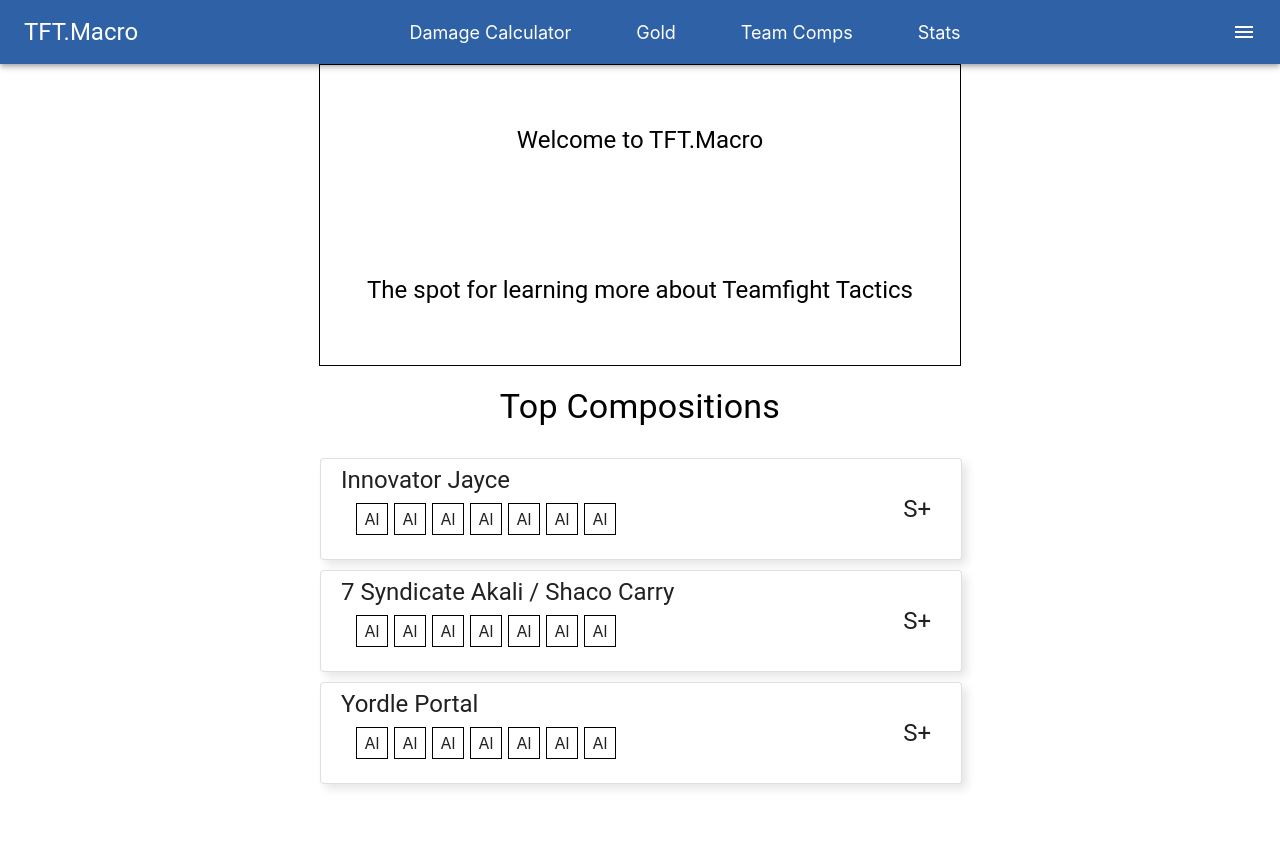
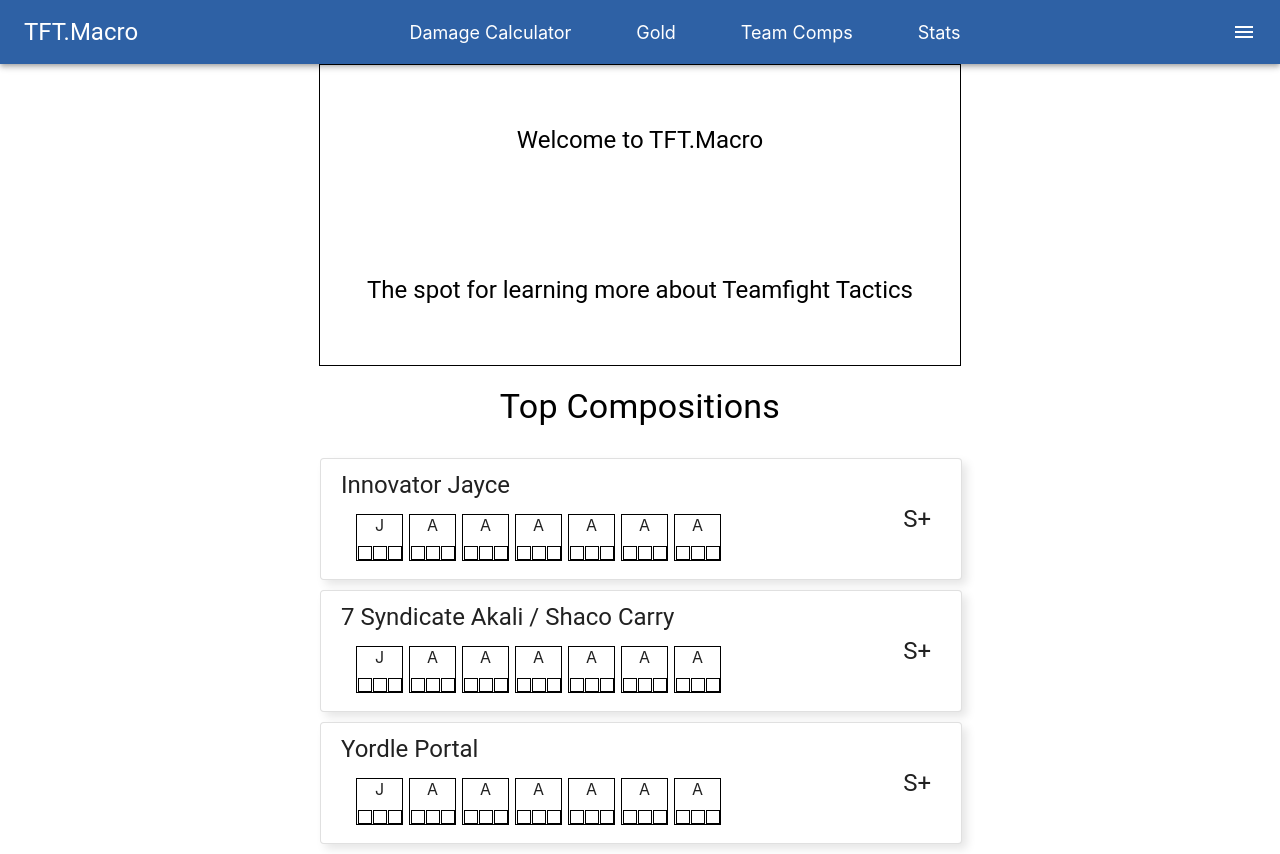
Before and after one commit to AldrichhhXO/tftmacro, a React (Create React App) app: page / in a window 1280 px wide. Before the commit the page ends 800 px from the top, so only its background shows below. Built offline with nearby package versions, Linux system fonts and the light colour scheme.

Commit message:
Updates for multiple devices

```diff
--- /dev/null
+++ b/src/Components/ChampionWrapper/ChampionWrapper.tsx
@@ -0,0 +1,21 @@
+import React from 'react'
+import { makeStyles } from '@mui/styles'
+
+const useStyles = makeStyles({
+    championWrapper: {
+        width: 'fit-content',
+        height: '50px',
+        display: 'flex',
+
+    }
+})
+
+export default function ChampionWrapper(props: any) {
+
+    const classes = useStyles()
+    return (
+        <div className = {classes.championWrapper}>
+            {props.children}
+        </div>
+    )
+}
--- a/src/Components/Composition/Composition.tsx
+++ b/src/Components/Composition/Composition.tsx
@@ -1,34 +1,51 @@
 import React from 'react'
 import { Card, Typography} from '@mui/material'
 import { makeStyles } from '@mui/styles'
+import ChampionWrapper from '../ChampionWrapper/ChampionWrapper'
 
 const useStyles = makeStyles({
     composition: {
         width: '100%',
         margin: '10px auto',
-        height: '100px',
+        height: '120px',
         boxShadow: '5px 5px 10px rgba(0,0,0,0.1)',
         position: 'relative'
     },
     teamContainer: {
         width: '90%',
-        margin: ' 7px auto',
+        margin: ' 15px auto',
         height: '30px',
         display: 'flex'
     },
     compositionNickname: {
         marginLeft: '20px',
-        marginTop: '5px'
+        marginTop: '10px',
+        marginBottom: '-2px'
     },
     champion: {
         border: '1px solid black',
-        height: '30px',
-        width: '30px',
+        height: '45px',
+        width: '45px',
         margin: '0px 3px',
-
+        position: 'relative',
         display: 'flex',
         justifyContent: 'center',
-        alignItems: 'center'
+        alignItems: 'center',
+        flexDirection: 'column'
+    },
+    item: {
+        width: '12px',
+        height: '12px',
+        border: '1px solid black',
+
+    },
+    itemsContainer: {
+
+        width: '100%',
+        height: '30px',
+        justifyContent: 'space-around',
+        display: 'flex',
+        alignItems: 'flex-end'
     },
     tier: {
         position: 'absolute',
@@ -41,20 +58,37 @@
 export default function Composition(props: any) {
     const classes = useStyles()
 
-    const Champion = () => {
+    const Item = () => {
+        return (
+            <div className = {classes.item}>
+
+            </div>
+        )
+    }
+
+    const Champion = (props: any) => {
+        const championImage = props.image || 'A'
+
         return (
             <div className = {classes.champion}>
-                Al
+                {championImage}
+                <div className = {classes.itemsContainer}>
+                    <Item />
+                    <Item />
+                    <Item />
+                </div>
             </div>
         )
-
     }
 
     return (
         <Card className = {classes.composition} variant = "outlined">
             <Typography variant = "h5" className = {classes.compositionNickname}>{props.compositionNickname}</Typography>
             <div className = {classes.teamContainer}>
-                <Champion />
+
+                <ChampionWrapper>
+                    <Champion image = "J" />
+                </ChampionWrapper>
                 <Champion />
                 <Champion />
                 <Champion />
```
